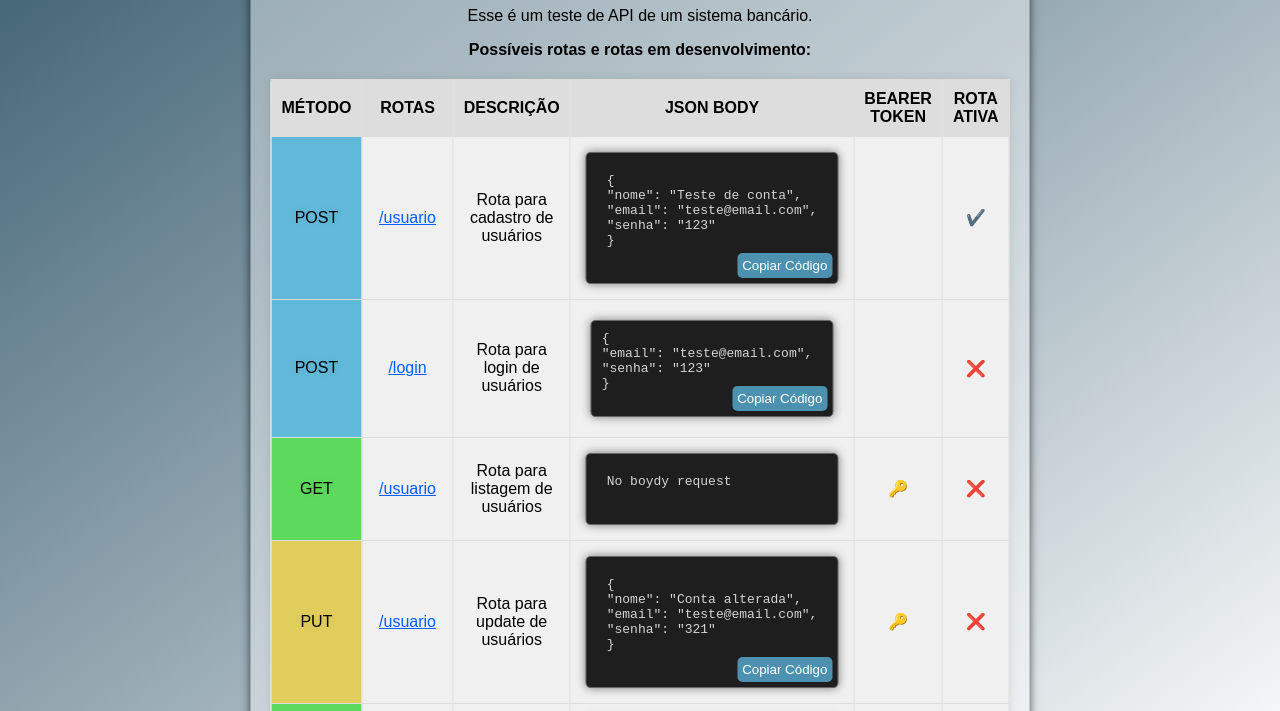
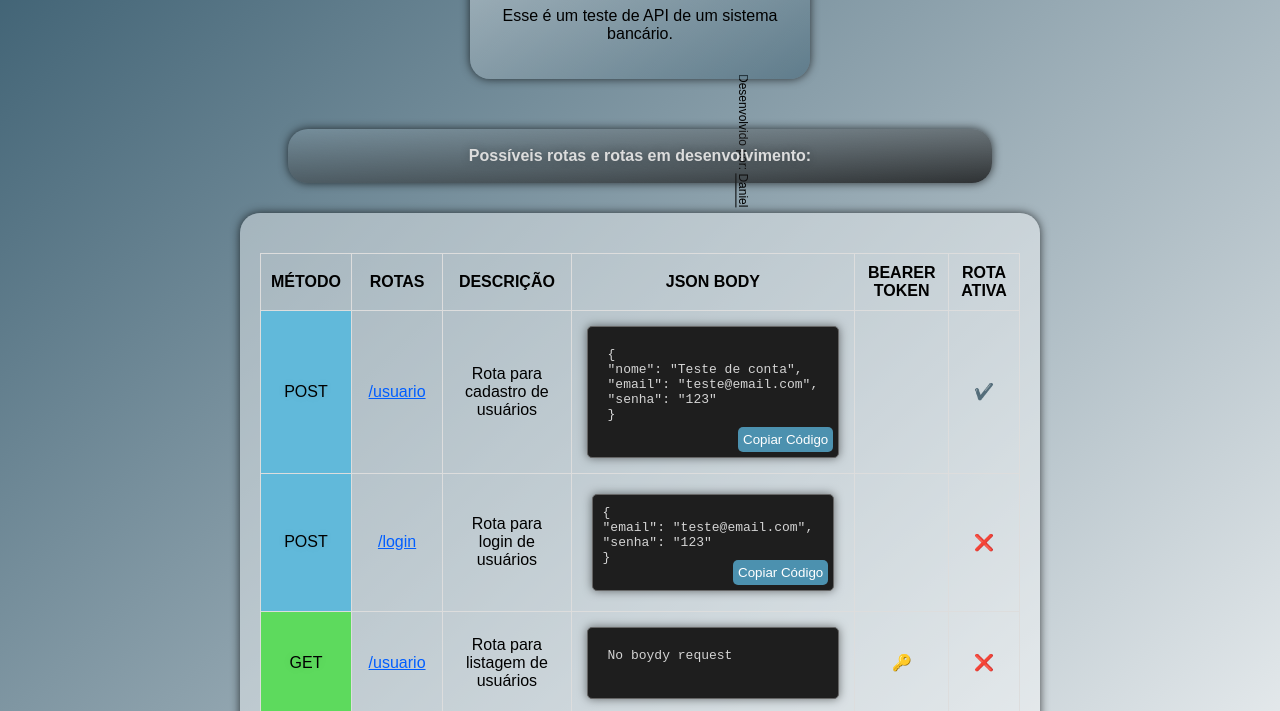
Before and after one commit to Danmendua/banking-system, a website: page src/index.html in a window 1280 px wide. Shown: the part 143-854 px from the top of the page. Drawn offline with Linux system fonts and the light colour scheme; some packages are replaced by stand-ins of ours; a script that the page names is missing.

Commit message:
test new index.htmls

```diff
--- a/package.json
+++ b/package.json
@@ -12,6 +12,7 @@
   "license": "ISC",
   "dependencies": {
     "bcrypt": "^5.1.1",
+    "cors": "^2.8.5",
     "dotenv": "^16.3.1",
     "express": "^4.18.2",
     "jsonwebtoken": "^9.0.2",
--- a/src/index.html
+++ b/src/index.html
@@ -4,10 +4,11 @@
 <head>
     <meta charset="UTF-8">
     <meta name="viewport" content="width=device-width, initial-scale=1.0">
+    <link rel="icon" href="/favicon.ico" type="image/x-icon">
     <title>Teste de API Bancária</title>
-    <link rel="stylesheet" href="https://cdnjs.cloudflare.com/ajax/libs/clipboard.js/2.0.8/clipboard.min.css" />
+    <link rel="stylesheet" href="/style.css">
     <style>
-        body {
+        /* body {
             margin: 0;
             padding: 0;
             font-family: 'Arial', sans-serif;
@@ -59,7 +60,7 @@
 
         th {
             background-color: #ddd;
-        }
+        } */
 
         .active-route {
             color: green;
@@ -126,9 +127,7 @@
             padding: 0px;
             text-align: right;
             writing-mode: vertical-rl;
-            /* Adiciona o modo de escrita vertical */
             transform: rotate(360deg);
-            /* Inverte a orientação vertical */
         }
 
         .vertical-text p {
@@ -140,10 +139,15 @@
 </head>
 
 <body>
-    <div class="container">
+    <div class="header">
         <h1>Hello World!</h1>
         <p>Esse é um teste de API de um sistema bancário.</p>
+    </div>
+    <div class="header2">
         <p><strong>Possíveis rotas e rotas em desenvolvimento:</strong></p>
+    </div>
+
+    <div class="container">
 
         <table>
             <thead>
@@ -179,7 +183,7 @@
                 </tr>
                 <tr>
                     <td class="post-method">POST</td>
-                    <td class="route-link" onclick="window.location.href='http://localhost:3000/login'">/login</td>
+                    <td class="route-link" onclick="window.location.href='/login'">/login</td>
                     <td>Rota para login de usuários</td>
                     <td class="json-body">
                         <div class="code-container" style="padding: 10px; margin: 10px;">
@@ -247,7 +251,7 @@
             </tbody>
         </table>
     </div>
-    <div class="vertical-text" style="position: fixed; bottom: 700px; right: 450px; padding: 0px; text-align: right;">
+    <div class="vertical-text" style="position: fixed; bottom: 450px; right: 530px; padding: 0px; text-align: right;">
         <p style="font-size: 12px; color: rgb(0, 0, 0); margin: 0;">Desenvolvido por: <a
                 href="https://github.com/Danmendua/" target="_blank" style="color: rgb(0, 0, 0);">Daniel</a></p>
     </div>
--- a/src/index.js
+++ b/src/index.js
@@ -1,7 +1,13 @@
 require('dotenv').config();
 const express = require('express');
+const cors = require('cors');
+const path = require('path');
 
 const app = express();
+app.use(cors());
+app.get('/favicon.ico', (req, res) => res.status(204));
+app.use(express.static(path.join(__dirname, 'public')));
+
 const router = require('./router');
 
 app.use(router);
--- /dev/null
+++ b/src/public/style.css
@@ -0,0 +1,109 @@
+.header {
+    background: linear-gradient(to bottom right, rgba(255, 255, 255, 0.5), rgb(55, 91, 110, 0.5));
+    text-align: center;
+    padding: 20px;
+    border-radius: 20px;
+    box-shadow: 0 0 10px rgba(1, 1, 1, 0.7);
+    position: relative;
+    z-index: 1;
+    width: 80%;
+    max-width: 300px;
+    margin: 50px auto;
+    overflow: auto;
+}
+
+.header2 {
+    background: linear-gradient(to bottom right, rgb(255, 255, 255, 0.1), rgb(18, 18, 18, 0.8));
+    text-align: center;
+    padding: 2px;
+    border-radius: 20px;
+    box-shadow: 0 0 10px rgba(1, 1, 1, 0.7);
+    position: relative;
+    z-index: 1;
+    width: 80%;
+    max-width: 700px;
+    margin: 0px auto -20px auto;
+    overflow: auto;
+}
+
+.header h1 {
+    color: #000000;
+    text-shadow: 0 0 10px rgba(1, 1, 1, 0.3);
+}
+
+.header p {
+    color: #000000;
+}
+
+.header2 {
+    color: rgb(220, 220, 220);
+    text-shadow: 0 0 10px rgba(1, 1, 1, 0.3);
+}
+
+body {
+    margin: 0;
+    padding: 0;
+    font-family: 'Arial', sans-serif;
+    background: linear-gradient(to bottom right, rgba(55, 91, 110, 1), rgb(255, 255, 255));
+    display: flex;
+    flex-direction: column;
+    align-items: center;
+    justify-content: center;
+    min-height: 100vh;
+}
+
+.container {
+    background: rgba(255, 255, 255, 0.4);
+    padding: 20px;
+    border-radius: 20px;
+    text-align: center;
+    box-shadow: 0 0 10px rgba(1, 1, 1, 0.7);
+    box-sizing: border-box;
+    width: 80%;
+    max-width: 800px;
+    margin: 50px auto;
+    overflow: auto;
+}
+
+table {
+    width: 100%;
+    border-collapse: collapse;
+    margin-top: 20px;
+}
+
+th,
+td {
+    border: 1px solid #ddd;
+    padding: 10px;
+    text-align: center;
+}
+
+.vertical-text {
+    position: fixed;
+    bottom: 10px;
+    right: 10px;
+    padding: 0px;
+    text-align: right;
+}
+
+.vertical-text p {
+    font-size: 12px;
+    color: rgb(0, 0, 0);
+    margin: 0;
+}
+
+@media only screen and (max-width: 600px) {
+    .container {
+        width: 90%;
+        margin: 50px auto;
+    }
+
+    table {
+        width: 100%;
+        overflow-x: auto;
+    }
+
+    .vertical-text {
+        display: none;
+    }
+}
```
Also changed, not shown: 1 other file.
